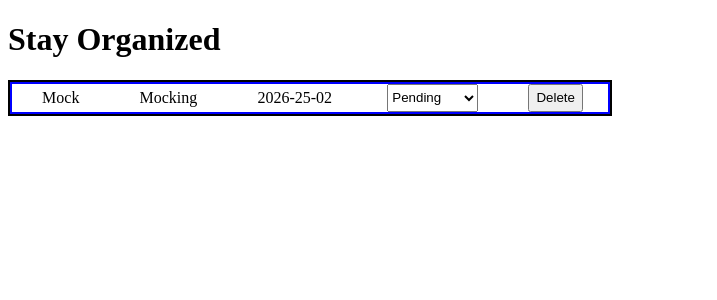
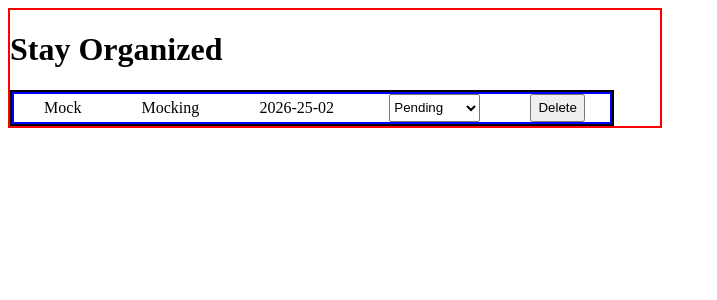
Before and after one commit to pand3m1x/SBA9_TaskList, a React (Vite) app in the folder TaskList/: page / in a window 1280 px wide. Shown: the top 300 px of the page, without its empty margins (0-717 px from the left). Built offline with nearby package versions, Linux system fonts and the light colour scheme.

Commit message:
⋆.˚ Got the delete button to show in console log ⋆.˚

```diff
--- a/TaskList/src/App.css
+++ b/TaskList/src/App.css
@@ -4,6 +4,10 @@ li {
 }
 li .taskItem{
   margin: 5px;
+}
+
+.App {
+  width: 650px;
 }
 
 /* #root {
--- a/TaskList/src/App.tsx
+++ b/TaskList/src/App.tsx
@@ -7,10 +7,10 @@ import TaskDashboard from './Task-Dashboard'
 function App() {
 
   return (
-    <>
+    <div className="App" style={{border:"2px solid red"}}>
       <h1>Stay Organized</h1>
       <TaskDashboard></TaskDashboard>
-    </>
+    </div>
   )
 }
 
--- a/TaskList/src/Task-Dashboard.tsx
+++ b/TaskList/src/Task-Dashboard.tsx
@@ -1,19 +1,24 @@
 import TaskItem from './components/TaskList/TaskItem'
-import type { TaskStatus } from './types'
+import type { Task, TaskStatus } from './types'
 
 function TaskDashboard(){
 
-  const mockTask={
+  const mockTask : Task ={
     id: "1",
     title: "Mock",
     description: "Mocking",
     status: "pending",
-    priority: "High",
+    priority: "high",
     dueDate: "2026-25-02",
   }
+
+  const deleteTask = (taskId : string) =>{
+    console.log("deleted:", taskId);
+  }
+
   return(
     <div style={{border:"2px solid black", width:"600px"}}>
-      <TaskItem task={mockTask} onStatusChange={()=>{}} onDelete={()=>{}}></TaskItem>
+      <TaskItem task={mockTask} onStatusChange={()=>{}} onDelete={deleteTask}></TaskItem>
     </div>
   );
 }
```
